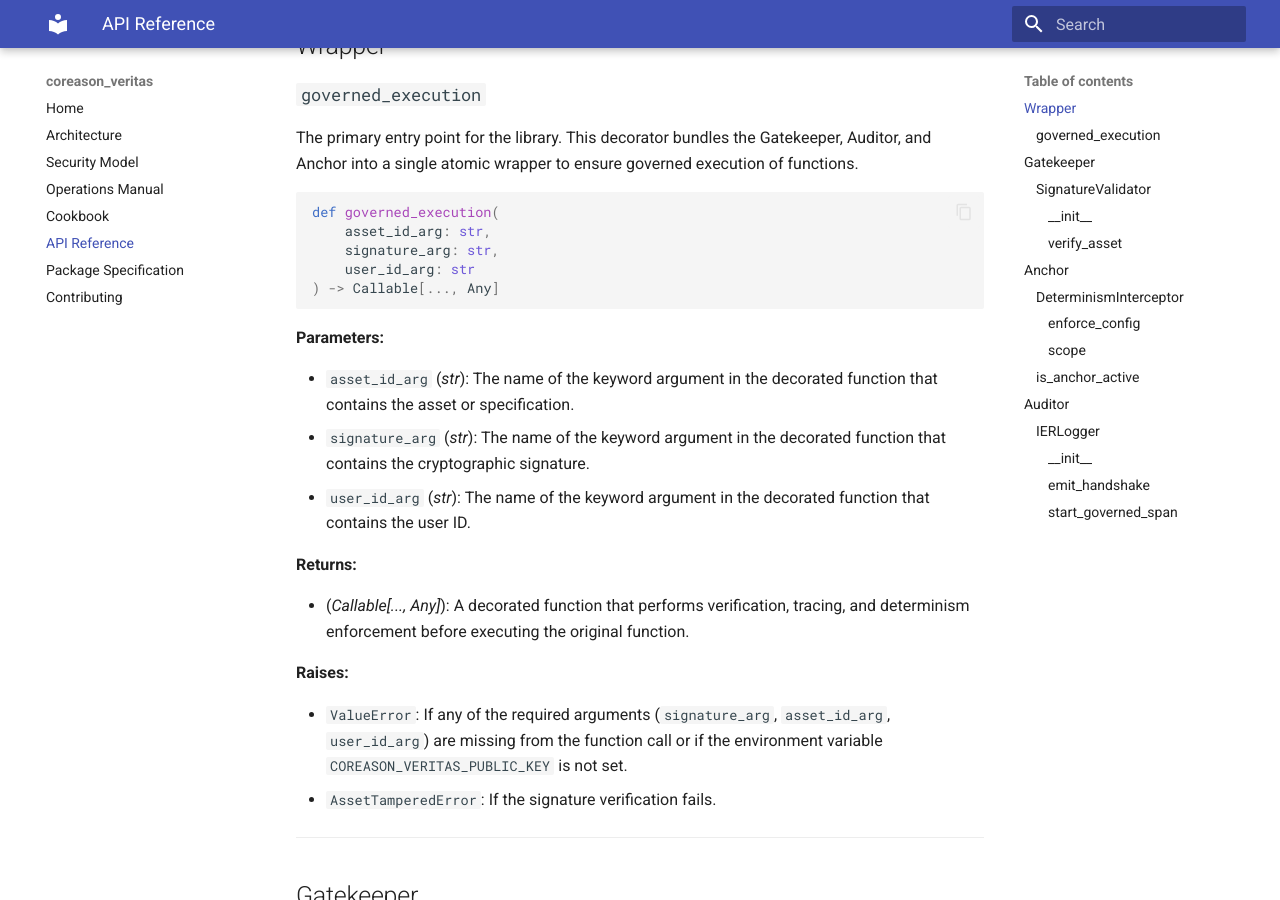
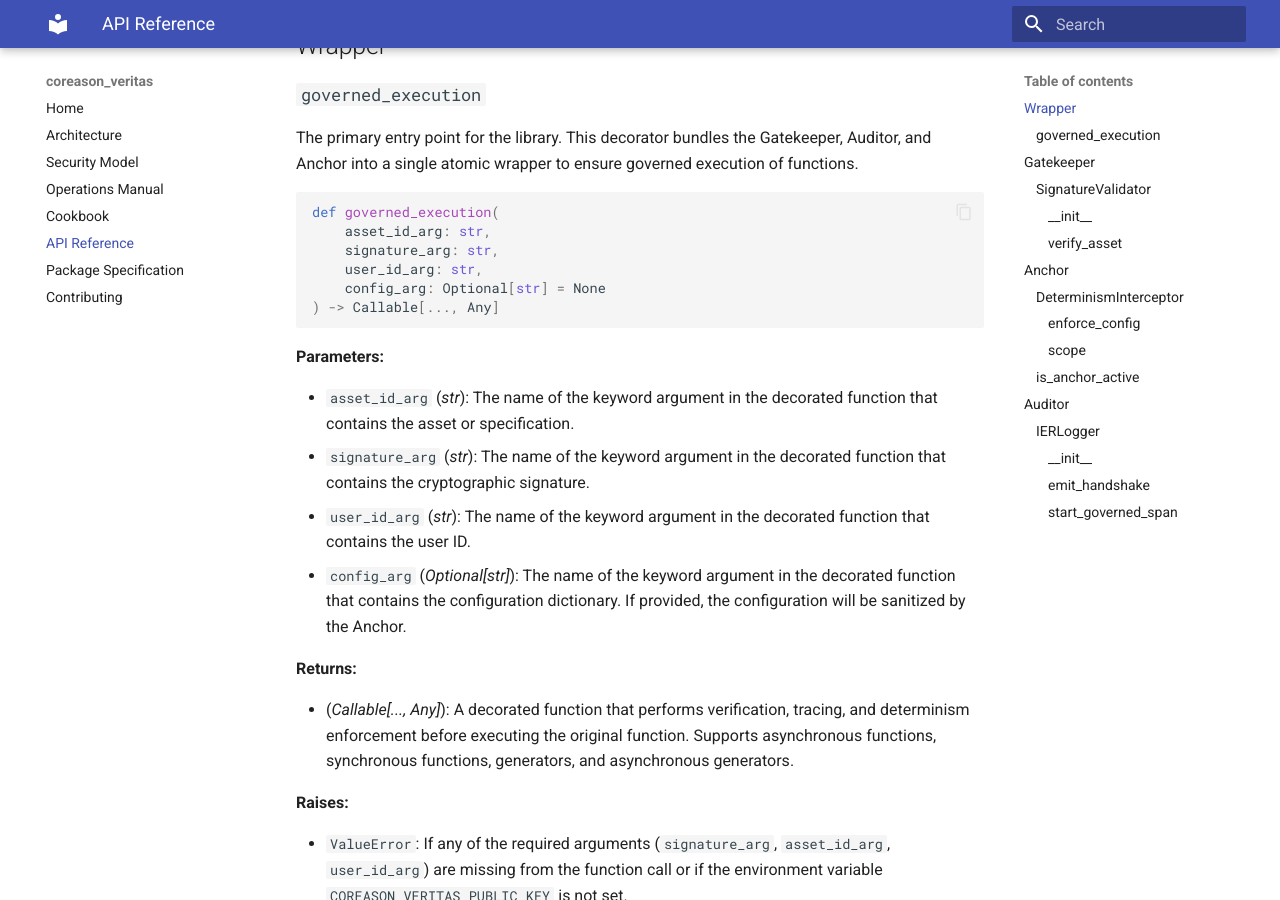
Before and after one commit to CoReason-AI/coreason_veritas, an MkDocs documentation site: the page built from docs/api.md, in a window 1280 px wide and 900 px high, scrolled down 217 px. Built offline with MkDocs 1.6.1 and Material for MkDocs 9.7.7, drawn with Linux system fonts in a browser that asks for light colours; some of the changed text lies outside the part shown.

Commit message:
Update documentation to match code implementation (#41) (#42)
- Rename SignatureValidator init param to `public_key_store`.
- Rename verify_asset params to `asset_payload` and `signature`.
- Add `user_id_arg` and `config_arg` to governed_execution docs.
- Update main.py example to use shared AsyncClient.
- Clarify IERLogger singleton pattern.

https://github.com/CoReason-AI/coreason_veritas/commit/7832499c4541243d4f289346b9c342e36bfc7e35

````diff
--- a/docs/api.md
+++ b/docs/api.md
@@ -12,7 +12,8 @@ The primary entry point for the library. This decorator bundles the Gatekeeper,
 def governed_execution(
     asset_id_arg: str,
     signature_arg: str,
-    user_id_arg: str
+    user_id_arg: str,
+    config_arg: Optional[str] = None
 ) -> Callable[..., Any]
 ```
 
@@ -21,10 +22,11 @@ def governed_execution(
 *   `asset_id_arg` (*str*): The name of the keyword argument in the decorated function that contains the asset or specification.
 *   `signature_arg` (*str*): The name of the keyword argument in the decorated function that contains the cryptographic signature.
 *   `user_id_arg` (*str*): The name of the keyword argument in the decorated function that contains the user ID.
+*   `config_arg` (*Optional[str]*): The name of the keyword argument in the decorated function that contains the configuration dictionary. If provided, the configuration will be sanitized by the Anchor.
 
 **Returns:**
 
-*   (*Callable[..., Any]*): A decorated function that performs verification, tracing, and determinism enforcement before executing the original function.
+*   (*Callable[..., Any]*): A decorated function that performs verification, tracing, and determinism enforcement before executing the original function. Supports asynchronous functions, synchronous functions, generators, and asynchronous generators.
 
 **Raises:**
 
@@ -140,7 +142,7 @@ def is_anchor_active() -> bool
 
 ### `IERLogger`
 
-Manages the connection to the OpenTelemetry collector and enforces strict metadata schema for the Immutable Execution Record (IER).
+Manages the connection to the OpenTelemetry collector and enforces strict metadata schema for the Immutable Execution Record (IER). This class implements the Singleton pattern.
 
 #### `__init__`
 
````
Also changed, not shown: docs/specification.md (+29 -18 lines).
